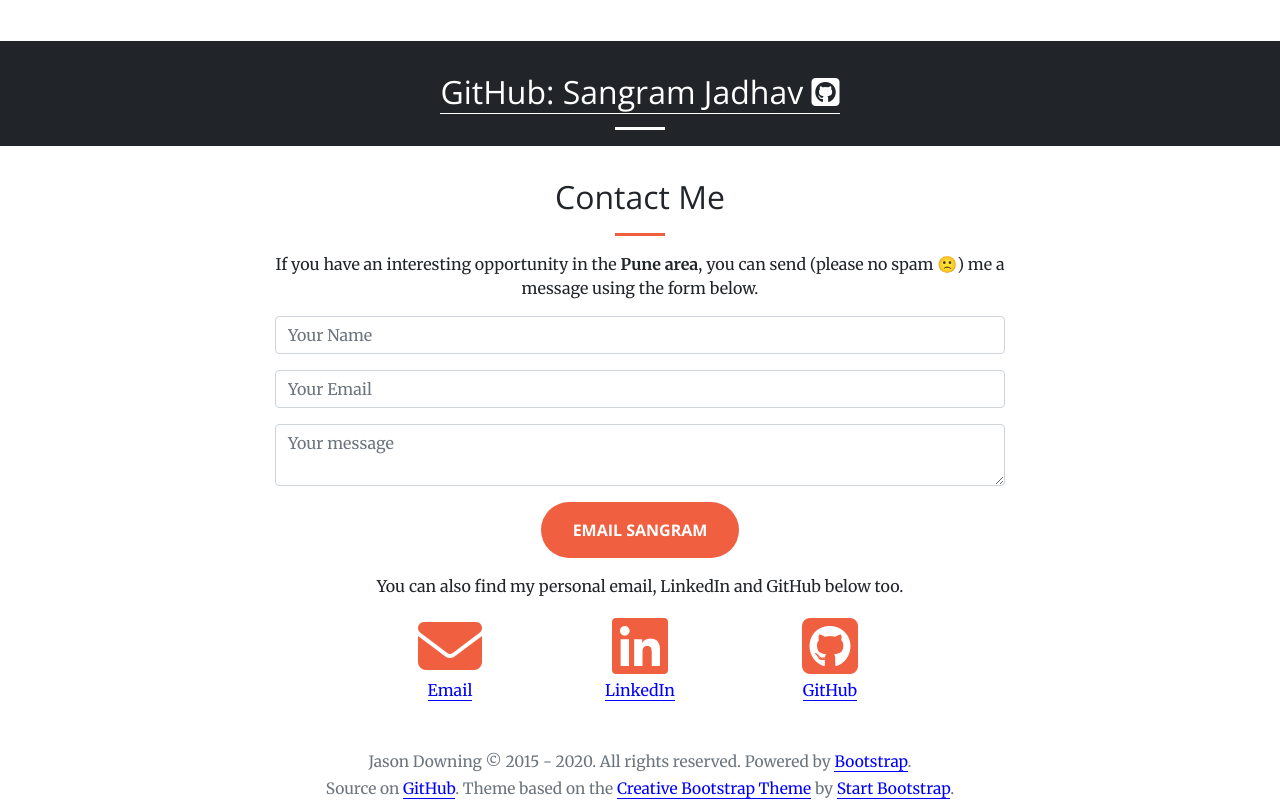
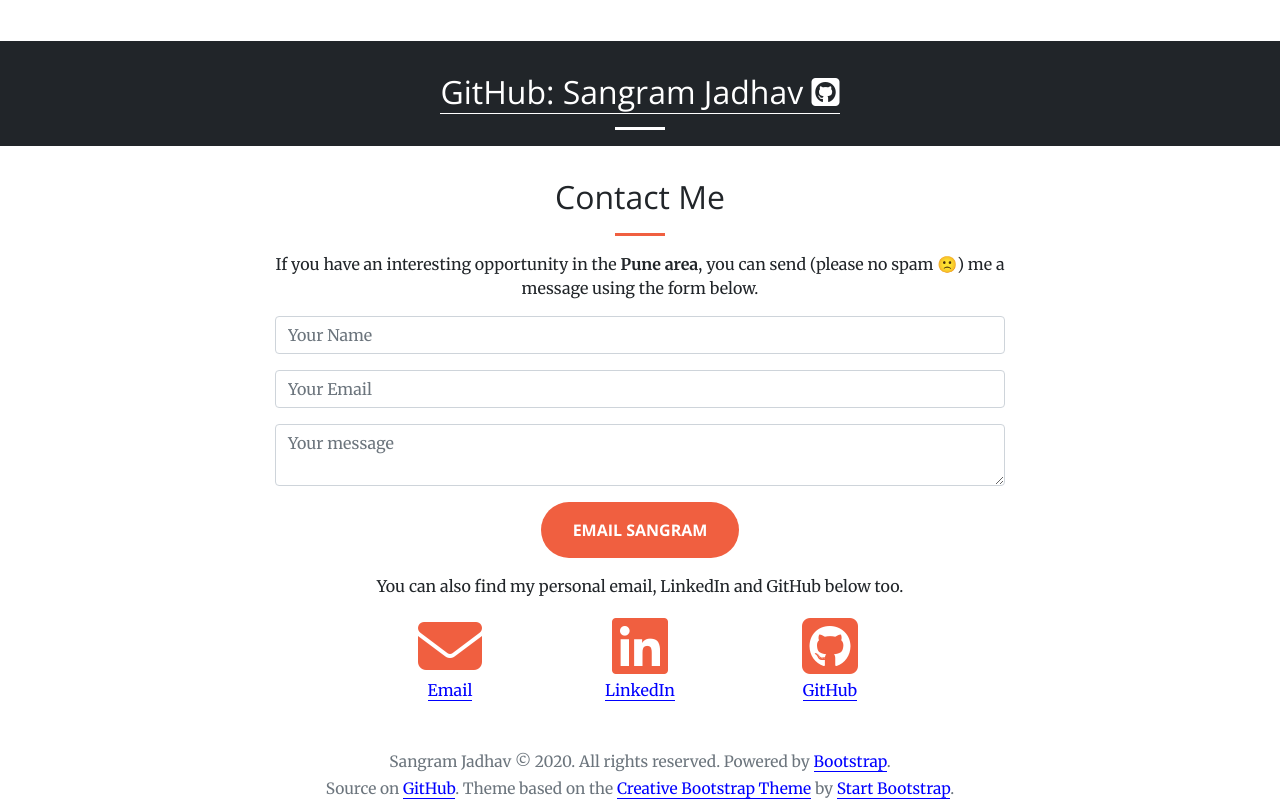
Before and after one commit to sangramjadhav/sangramjadhav.github.io, a plain HTML site: page index.html in a window 1280 px wide. Shown: the part 2158-2958 px from the top of the page. Drawn offline with nearby package versions, Linux system fonts and the light colour scheme.

Commit message:
Updated copyright

```diff
--- a/index.html
+++ b/index.html
@@ -290,7 +290,7 @@
                    set to 1 (awesome new bootstrap 4 mb-1 class)-->
   <div class="container">
     <p class="text-center text-muted text-small mb-1">
-      Jason Downing &copy; 2015 - 2020. All rights reserved.
+      Sangram Jadhav &copy; 2020. All rights reserved.
       Powered by <a href="http://www.getbootstrap.com/" class="text-blue">Bootstrap</a>.
     </p>
     <p class="text-center text-muted text-small">
```
